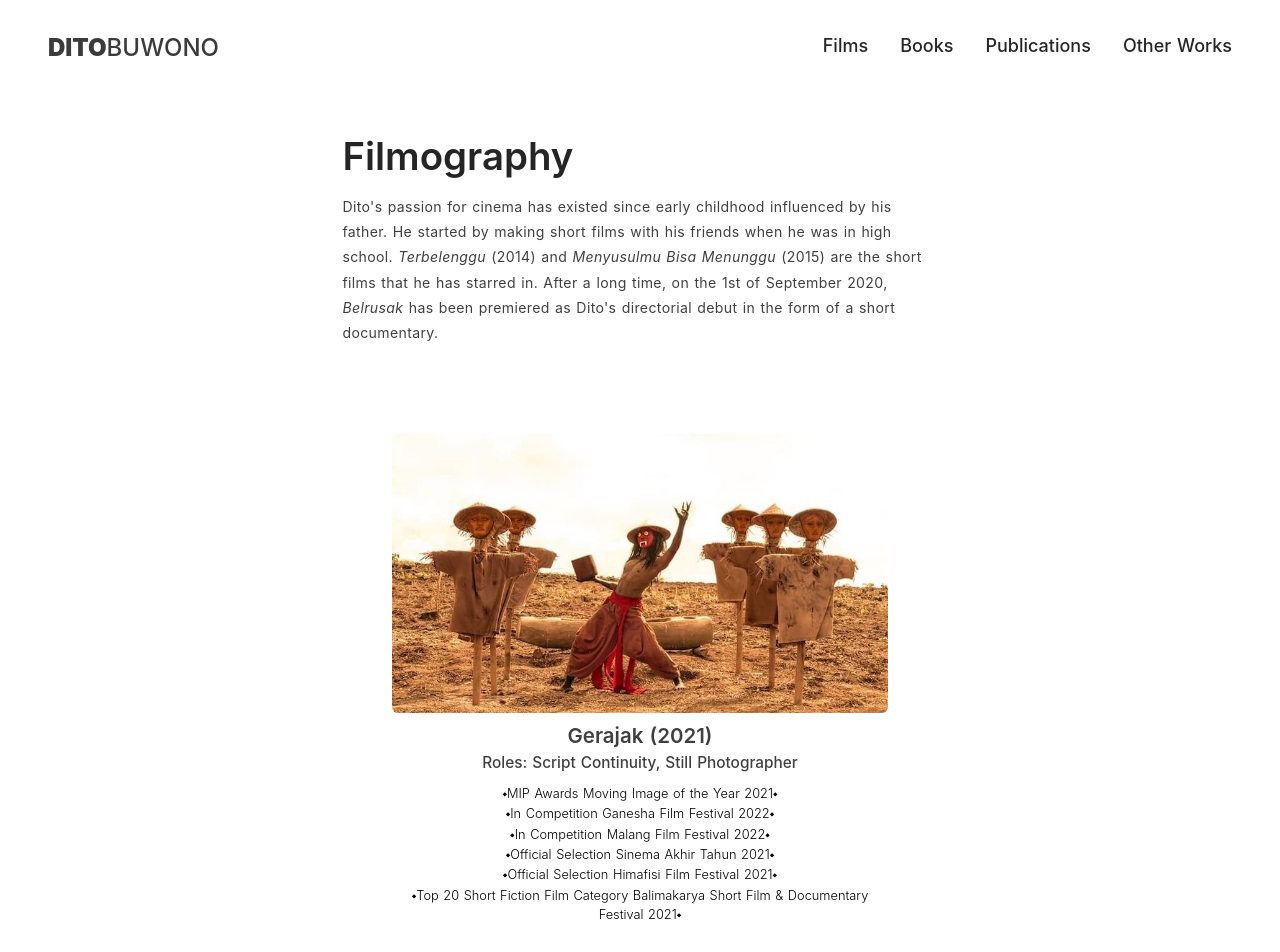
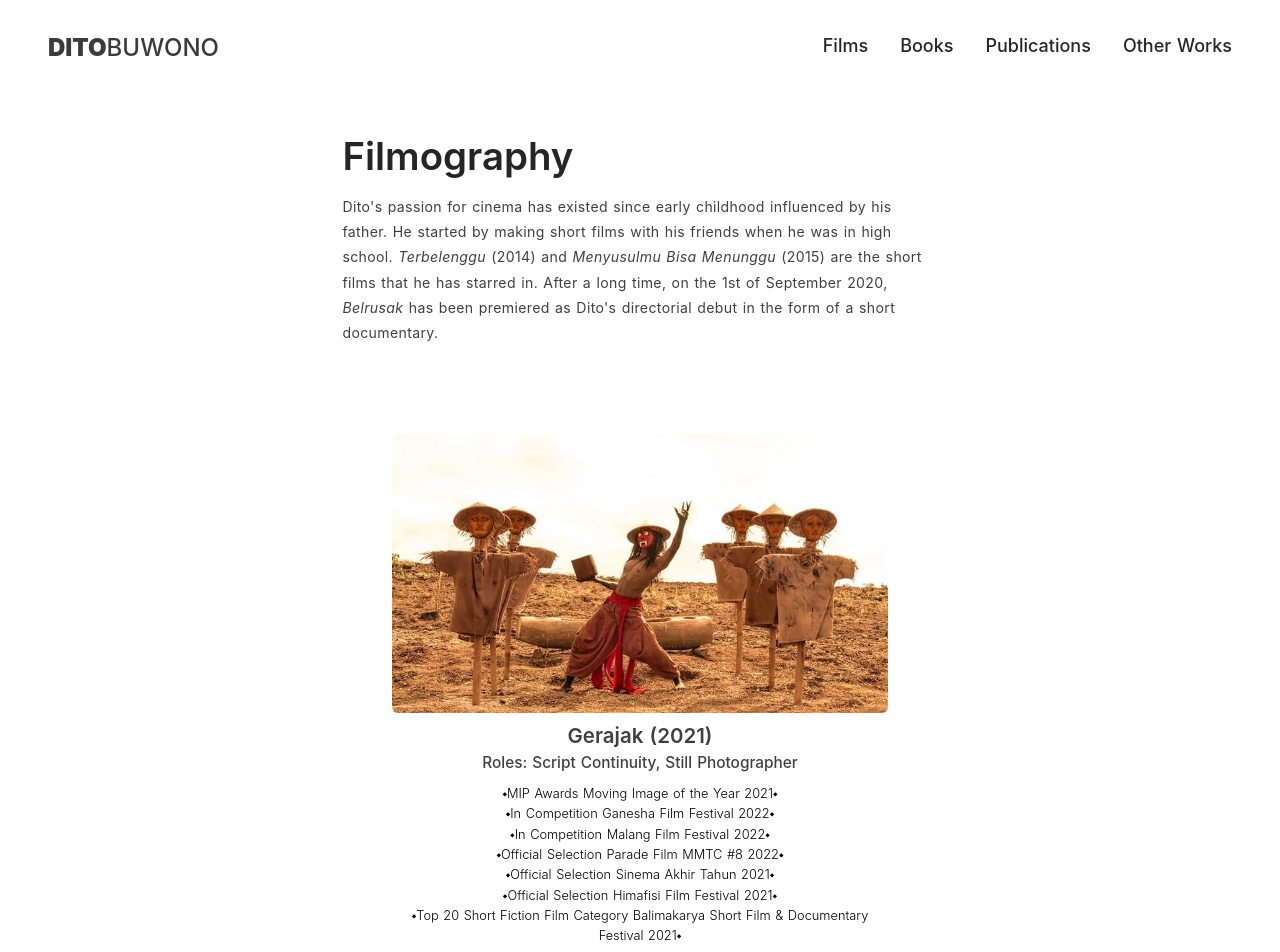
Before and after one commit to andikawilliam/ditobuwono-nuxt, a Nuxt app: page /Filmography in a window 1280 px wide. Shown: the top 952 px of the page. Built offline with nearby package versions, Linux system fonts and the light colour scheme.

Commit message:
Update Filmography.vue

```diff
--- a/pages/Filmography.vue
+++ b/pages/Filmography.vue
@@ -63,6 +63,7 @@ export default Vue.extend({
             "MIP Awards Moving Image of the Year 2021",
             "In Competition Ganesha Film Festival 2022",
             "In Competition Malang Film Festival 2022",
+            "Official Selection Parade Film MMTC #8 2022",
             "Official Selection Sinema Akhir Tahun 2021",
             "Official Selection Himafisi Film Festival 2021",
             "Top 20 Short Fiction Film Category Balimakarya Short Film & Documentary Festival 2021",
```
